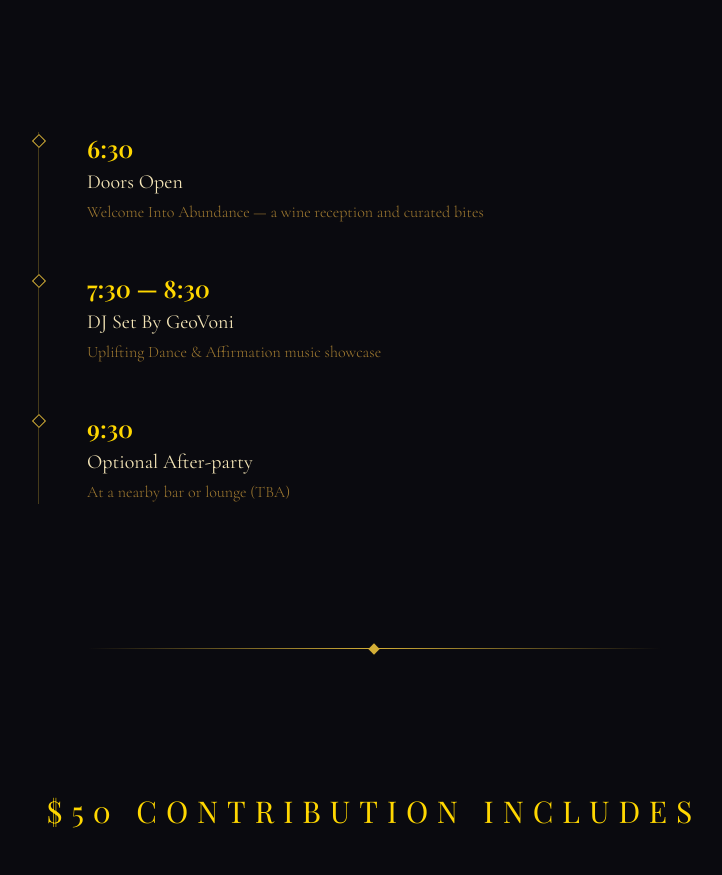
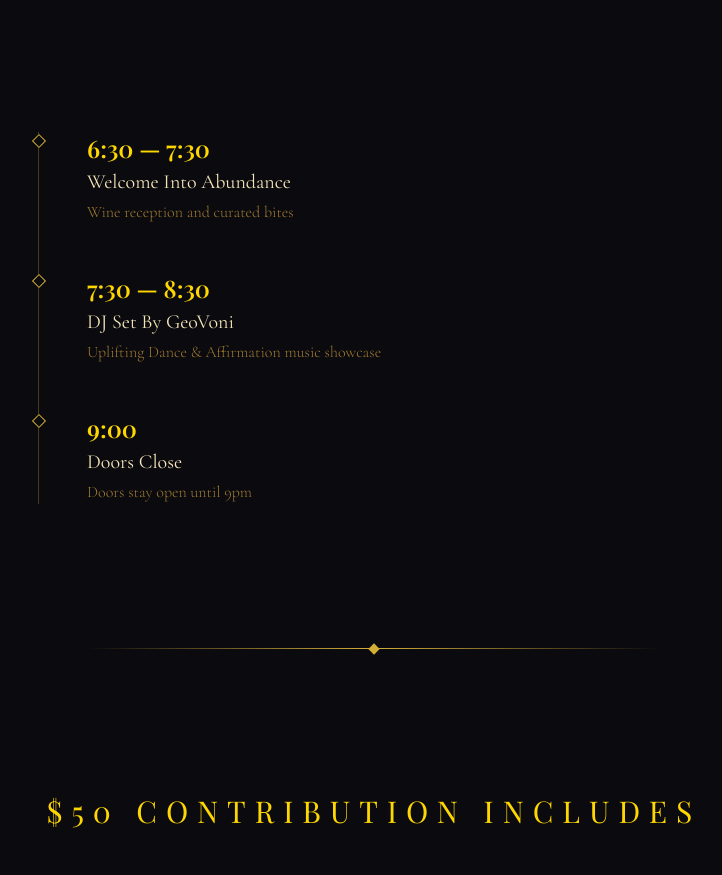
Before and after one commit to lexax666666/abundance-party, a Next.js app in the folder apps/web/: page / in a window 1280 px wide. Shown: the part 2320-3195 px from the top of the page, without its empty margins (266-988 px from the left). Built offline with nearby package versions, Linux system fonts and the light colour scheme; a web font is replaced by a local one.

Commit message:
Drop after-party and tighten schedule to three slots
Removes the optional after-party entry, sets the welcome reception to a
6:30–7:30 window, and replaces the trailing slot with a doors-close note
so guests know the room stays open until 9pm.

```diff
--- a/apps/web/src/components/ScheduleTimeline.tsx
+++ b/apps/web/src/components/ScheduleTimeline.tsx
@@ -1,8 +1,8 @@
 const schedule = [
   {
-    time: "6:30",
-    title: "Doors Open",
-    description: "Welcome Into Abundance — a wine reception and curated bites",
+    time: "6:30 — 7:30",
+    title: "Welcome Into Abundance",
+    description: "Wine reception and curated bites",
   },
   {
     time: "7:30 — 8:30",
@@ -10,9 +10,9 @@ const schedule = [
     description: "Uplifting Dance & Affirmation music showcase",
   },
   {
-    time: "9:30",
-    title: "Optional After-party",
-    description: "At a nearby bar or lounge (TBA)",
+    time: "9:00",
+    title: "Doors Close",
+    description: "Doors stay open until 9pm",
   },
 ];
 
```
